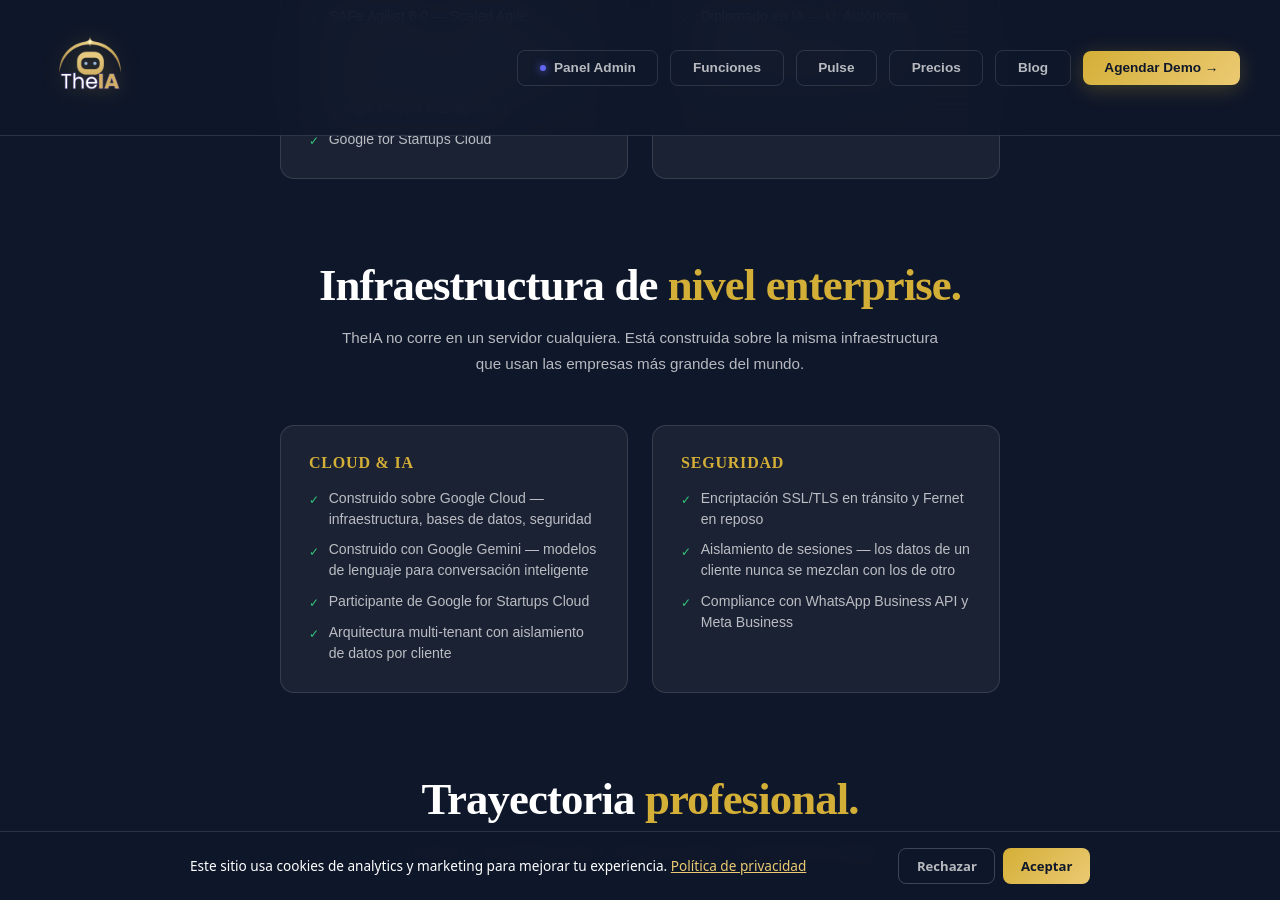
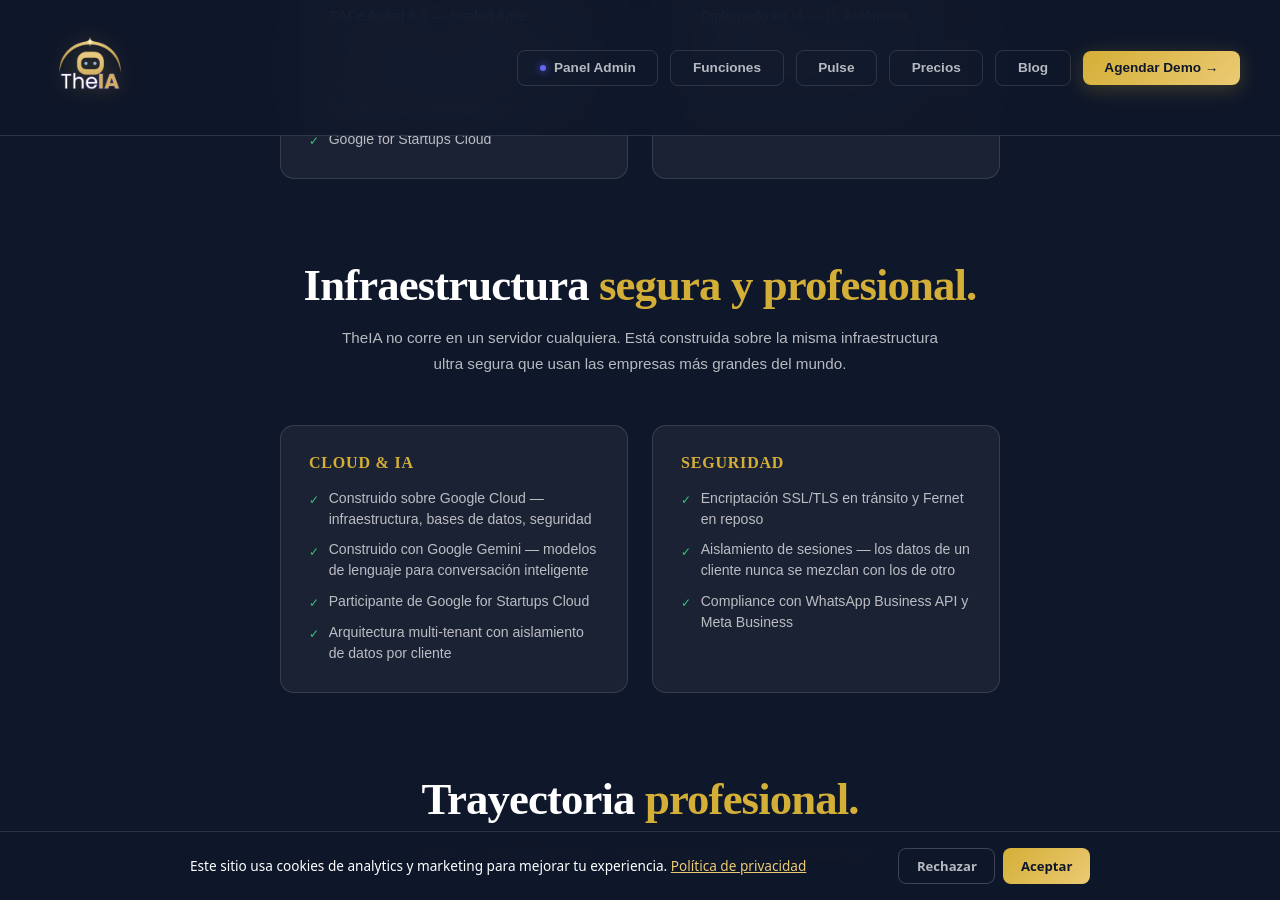
Before and after one commit to rodmera/theia-landing, a Jekyll site: the page nosotros.html, which Jekyll copies as it is, in a window 1280 px wide and 900 px high, scrolled down 1283 px. Built offline with Jekyll 4.4.1, drawn with Linux system fonts in a browser that asks for light colours.

Commit message:
feat(web): homogeneizar copy sin jerga startup en FAQ, nosotros y cta final (HU-WEB-007)

```diff
--- a/index.html
+++ b/index.html
@@ -3813,7 +3813,7 @@
     <div class="container">
       <div class="reveal">
         <h2>¿Listo para vender<br /><span class="gold">mientras duermes?</span></h2>
-        <p>No dejes que tu competencia llegue primero.<br /><span style="font-size:0.85rem; color:var(--gold-light);">Onboarding personalizado, hecho a la medida de tu negocio — no una plantilla genérica.</span></p>
+        <p>No dejes que tu competencia llegue primero.<br /><span style="font-size:0.85rem; color:var(--gold-light);">Configuración y acompañamiento personalizado, hecho a la medida de tu negocio — no una plantilla genérica.</span></p>
         <div class="cta-btns" style="display: flex; flex-direction: column; align-items: center; gap: 1rem;">
           <div style="display: flex; gap: 1rem; justify-content: center; flex-wrap: wrap;">
             <a href="https://calendar.app.google/ZDjEtqCXTJVxzi7bA" target="_blank" rel="noopener" class="btn btn-gold" onclick="theiaTrackCTA('demo','home')">
--- a/nosotros.html
+++ b/nosotros.html
@@ -493,8 +493,8 @@
 
   <section class="credentials" style="padding-top:0;">
     <div class="container">
-      <h2 class="section-title reveal">Infraestructura de <span class="gold">nivel enterprise.</span></h2>
-      <p class="section-sub reveal">TheIA no corre en un servidor cualquiera. Está construida sobre la misma infraestructura que usan las empresas más grandes del mundo.</p>
+      <h2 class="section-title reveal">Infraestructura <span class="gold">segura y profesional.</span></h2>
+      <p class="section-sub reveal">TheIA no corre en un servidor cualquiera. Está construida sobre la misma infraestructura ultra segura que usan las empresas más grandes del mundo.</p>
 
       <div class="cred-grid reveal">
         <div class="cred-card">
```
Also changed, not shown: other parts of index.html (+1 -1 lines).
